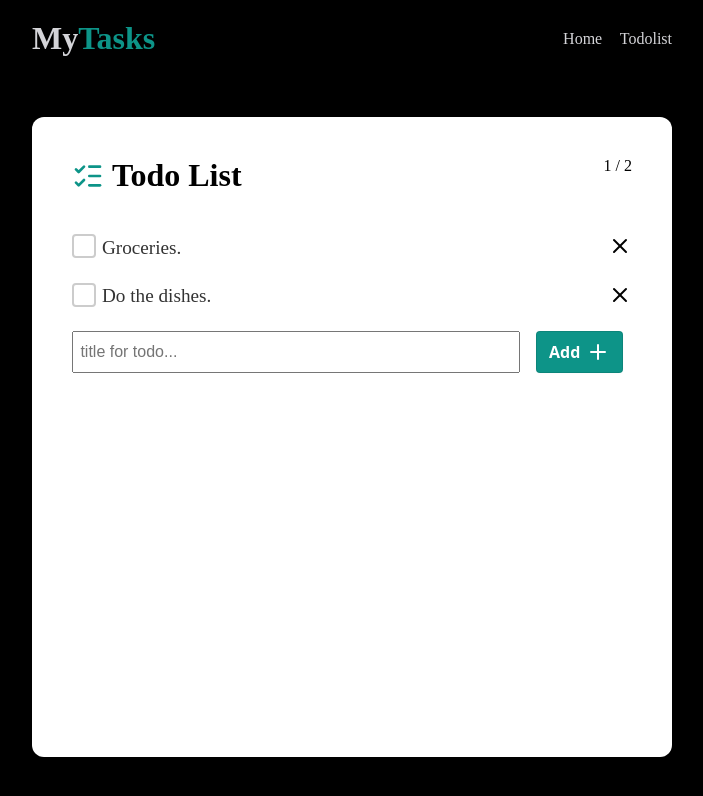
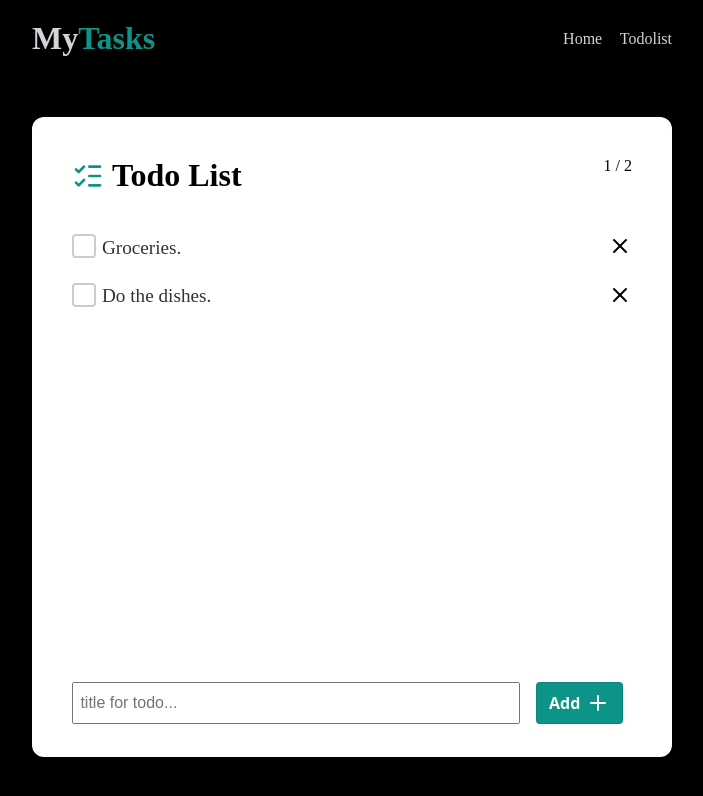
Before and after one commit to nysuri/basic-todo-app-tutorial, a Vue app in the folder frontend/: page /todo in a window 1280 px wide. Shown: the top 796 px of the page, without its empty margins (288-991 px from the left). Built offline with nearby package versions, Linux system fonts and the light colour scheme; the HTML template or start-up script is replaced by a standard one.

Commit message:
refactor: form placement below display of todos

```diff
--- a/frontend/src/views/TodoView.vue
+++ b/frontend/src/views/TodoView.vue
@@ -40,13 +40,13 @@ const tasks = [
         </div>
         <X :size="24" class="close" />
       </div>
+    </div>
 
-      <!-- Form for adding a new task -->
-      <form>
-        <input type="text" placeholder="title for todo..." />
-        <button class="btn btn-add">Add <Plus /></button>
-      </form>
-    </div>
+    <!-- Form for adding a new task -->
+    <form>
+      <input type="text" placeholder="title for todo..." />
+      <button class="btn btn-add">Add <Plus /></button>
+    </form>
   </div>
 </template>
 
```
